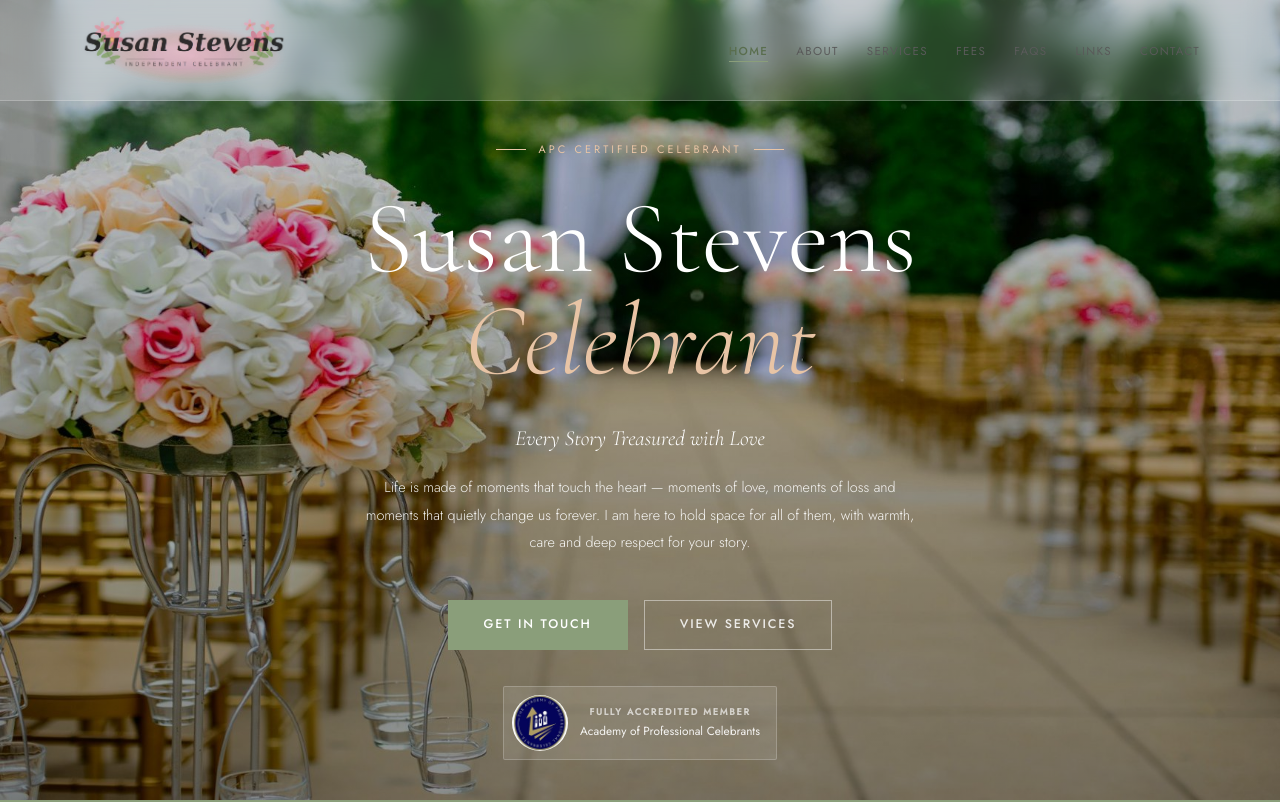
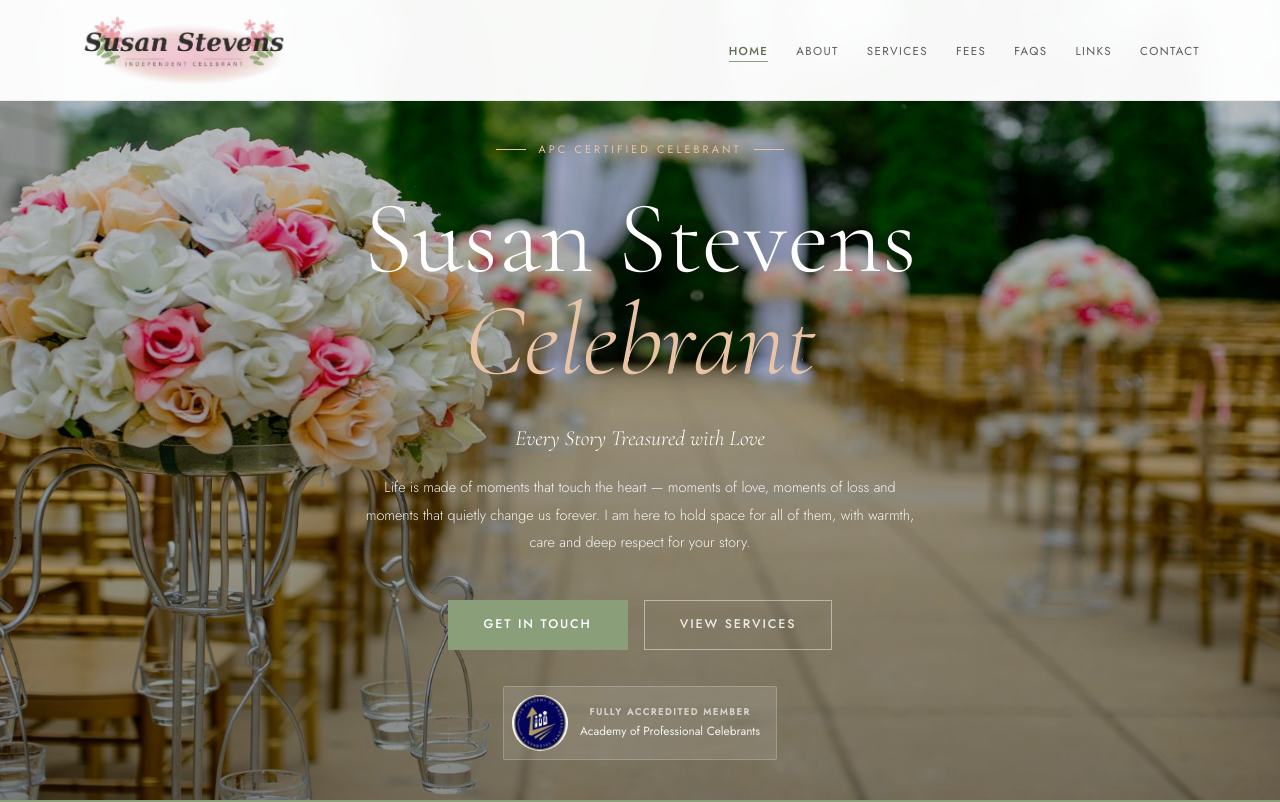
Before and after one commit to hafizaqibjaved/susan, a React (Vite) app: page / in a window 1280 px wide. Shown: the top 802 px of the page. Built offline with nearby package versions, Linux system fonts and the light colour scheme.

Commit message:
Initial commit

```diff
--- a/src/components/Nav.jsx
+++ b/src/components/Nav.jsx
@@ -42,12 +42,11 @@ export default function Nav() {
       <nav style={{
         position: 'fixed', top: 0, left: 0, right: 0,
         zIndex: 1001,
-        background: isTransparent
-          ? 'rgba(255,255,255,0.15)'
-          : 'rgba(255,255,255,0.97)',
+        background: 'rgba(255,255,255,0.97)',
         backdropFilter: 'blur(16px)',
         WebkitBackdropFilter: 'blur(16px)',
-        borderBottom: isTransparent ? '1px solid rgba(255,255,255,0.2)' : '1px solid rgba(0,0,0,0.06)',
+        borderBottom: '1px solid rgba(0,0,0,0.06)',
+        boxShadow: scrolled ? '0 2px 20px rgba(0,0,0,0.06)' : 'none',
         transition: 'all 0.4s ease',
         padding: scrolled ? '8px 0' : '12px 0',
       }}>
```
